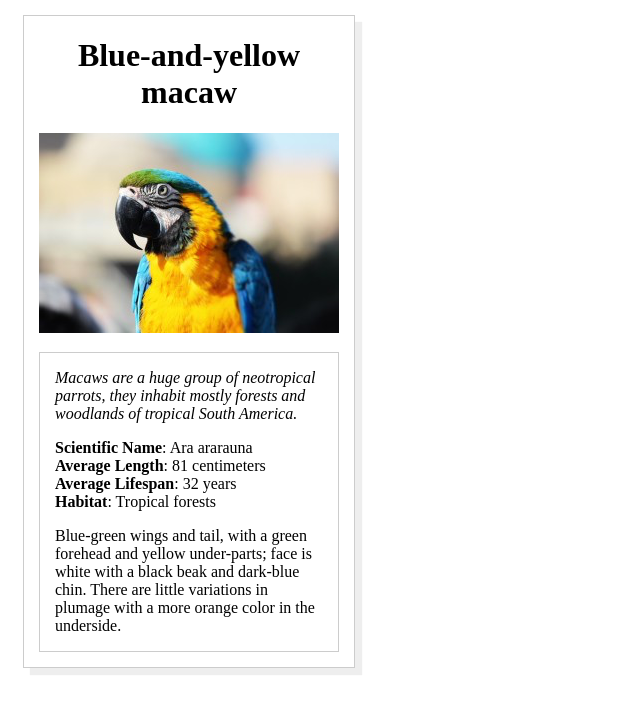
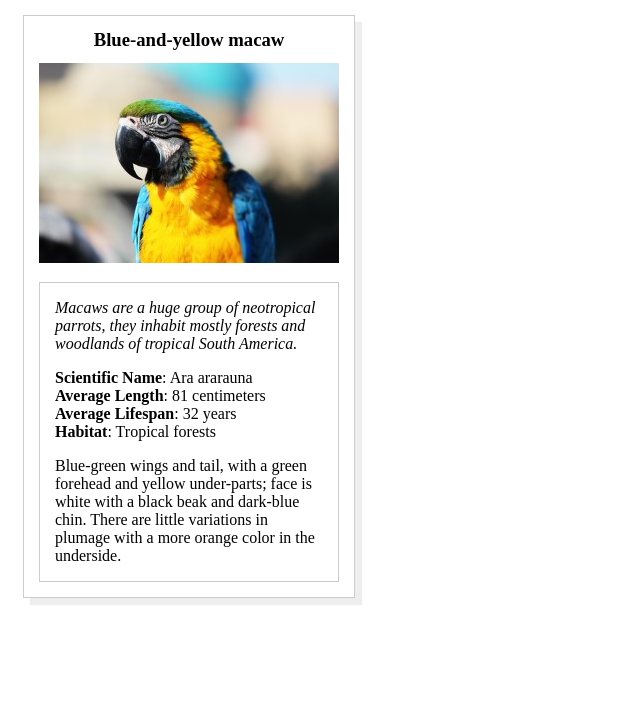
Before and after one commit to gcostanzoweb/gcostanzoweb.github.io, a plain HTML site: page udacity-google/2-fend-animal-trading-cards-master/card.html in a window 1280 px wide. Shown: the whole page, without its empty margins (0-640 px from the left). Drawn offline with Linux system fonts and the light colour scheme.

Commit message:
Update card.html

```diff
--- a/udacity-google/2-fend-animal-trading-cards-master/card.html
+++ b/udacity-google/2-fend-animal-trading-cards-master/card.html
@@ -8,7 +8,7 @@
 <body>
 	<div id="container" class="bordered container">
 		<!-- your favorite animal's name goes here -->
-		<h1 class="spaced" style="text-align:center">Blue-and-yellow macaw</h1>
+		<h1 class="spaced" style="text-align:center; font-size: 1.17em">Blue-and-yellow macaw</h1>
 		<!-- your favorite animal's image goes here -->
 		<img class="spaced" src="parrot.png" alt="A blue-and-yellow macaw parrot" width="300">
 		<div class="bordered container">
```
